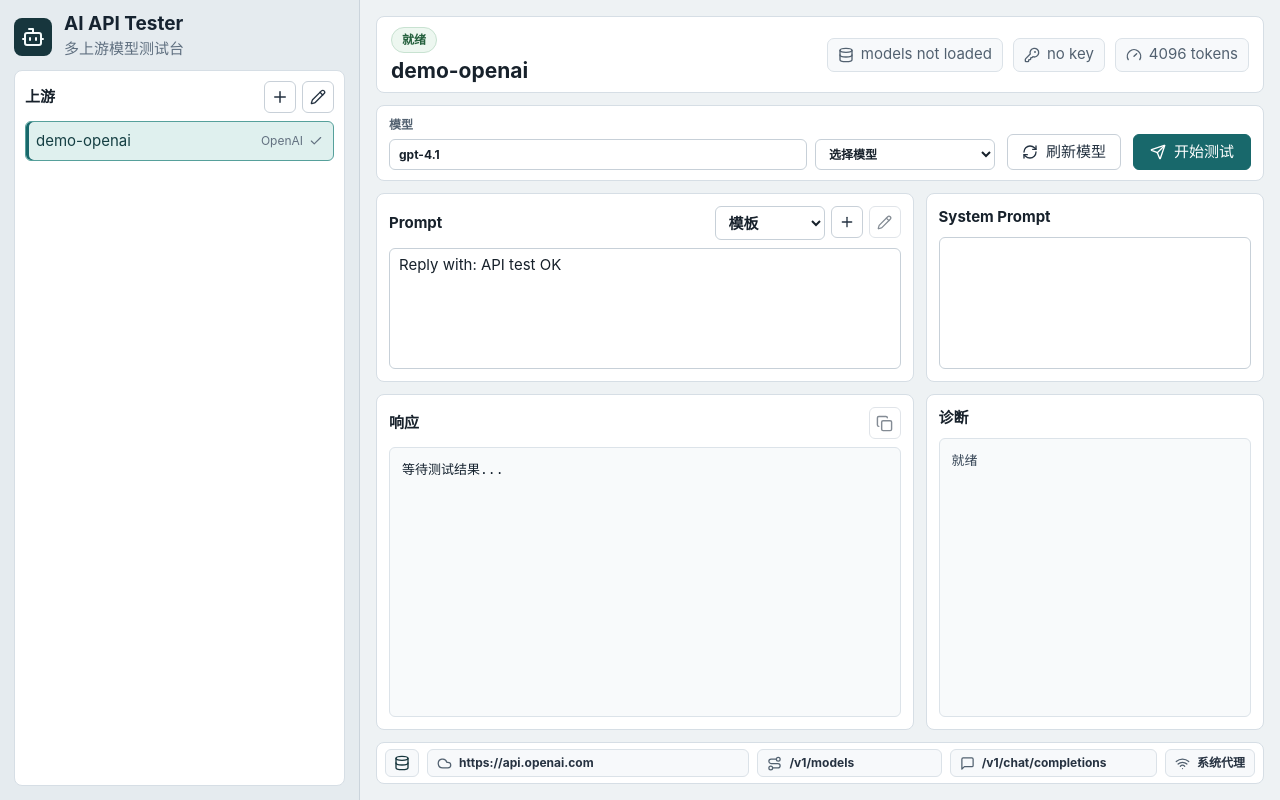
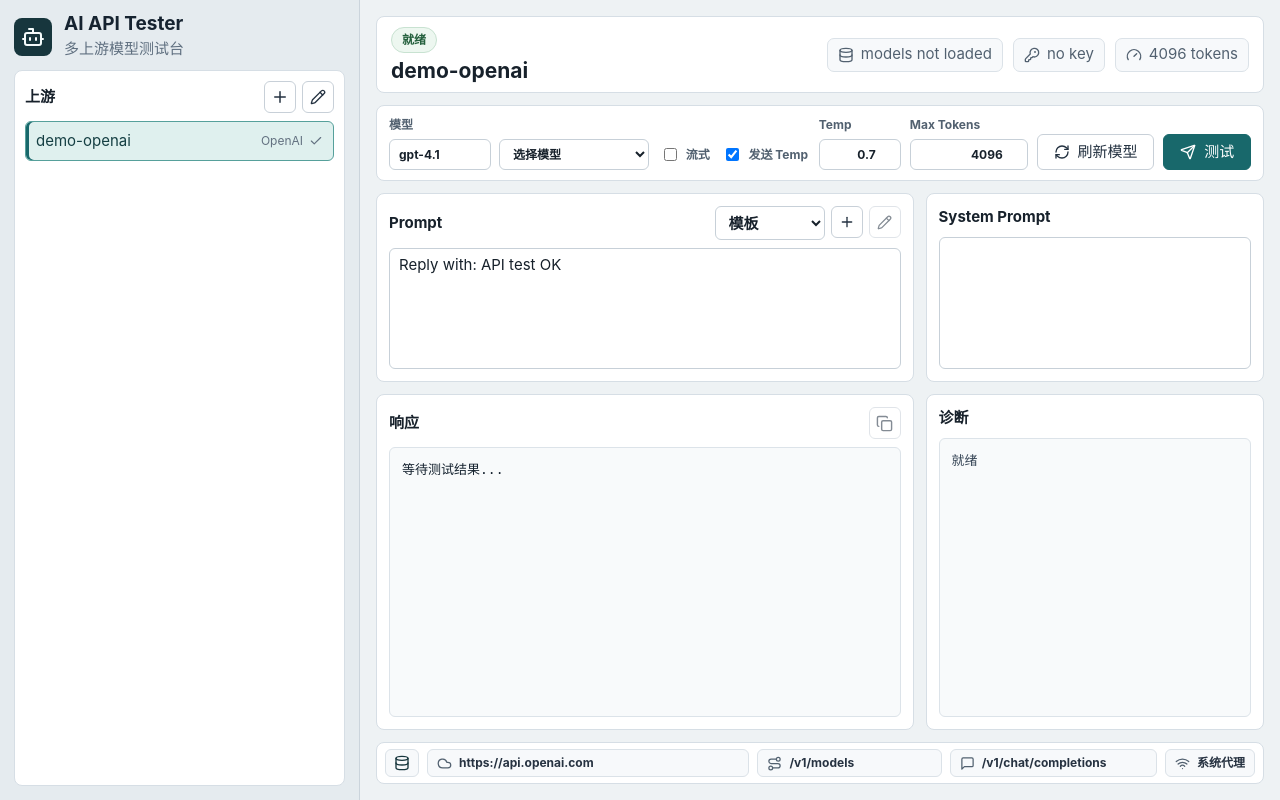
Before and after one commit to lavychen/AI_API_Tester, a React (Vite) app: page / in a window 1280 px wide. Built offline with nearby package versions, Linux system fonts and the light colour scheme.

Commit message:
Add request parameter controls

```diff
--- a/src/App.tsx
+++ b/src/App.tsx
@@ -205,6 +205,10 @@ export default function App() {
       }
       return { ...current, upstream };
     });
+  }
+
+  function updateRequestSetting<K extends keyof Upstream>(key: K, value: Upstream[K]) {
+    setDraft((current) => ({ ...current, [key]: value }));
   }
 
   async function saveConnectionDialog() {
@@ -467,13 +471,49 @@ export default function App() {
               </select>
             </div>
           </label>
+          <label className="inline-check">
+            <input
+              type="checkbox"
+              checked={draft.stream}
+              onChange={(event) => updateRequestSetting("stream", event.target.checked)}
+            />
+            流式
+          </label>
+          <label className="inline-check">
+            <input
+              type="checkbox"
+              checked={!!draft.send_temperature}
+              onChange={(event) => updateRequestSetting("send_temperature", event.target.checked)}
+            />
+            发送 Temp
+          </label>
+          <label className="param-control">
+            Temp
+            <input
+              type="number"
+              min={0}
+              max={2}
+              step={0.1}
+              value={draft.temperature}
+              onChange={(event) => updateRequestSetting("temperature", Number(event.target.value))}
+            />
+          </label>
+          <label className="param-control token-control">
+            Max Tokens
+            <input
+              type="number"
+              min={1}
+              value={draft.max_tokens}
+              onChange={(event) => updateRequestSetting("max_tokens", Number(event.target.value))}
+            />
+          </label>
           <button className="secondary" onClick={refreshModels} disabled={busy === "models"}>
             {busy === "models" ? <Loader2 className="spin" size={16} /> : <RefreshCw size={16} />}
             刷新模型
           </button>
           <button className="primary-action" onClick={sendPrompt} disabled={busy === "send"}>
             {busy === "send" ? <Loader2 className="spin" size={16} /> : <Send size={16} />}
-            开始测试
+            测试
           </button>
         </div>
 
--- a/src/styles.css
+++ b/src/styles.css
@@ -358,8 +358,8 @@ textarea:focus {
 .command-bar {
   align-items: end;
   display: grid;
-  gap: 12px;
-  grid-template-columns: minmax(320px, 1fr) auto auto;
+  gap: 9px;
+  grid-template-columns: minmax(260px, 0.9fr) auto auto 82px 118px auto auto;
   padding: 10px 12px;
 }
 
@@ -371,11 +371,39 @@ textarea:focus {
 .model-picker {
   display: grid;
   gap: 8px;
-  grid-template-columns: minmax(0, 1fr) 180px;
+  grid-template-columns: minmax(0, 1fr) 150px;
 }
 
 .primary-action {
-  min-width: 118px;
+  min-width: 82px;
+}
+
+.inline-check {
+  align-items: center;
+  display: inline-flex;
+  flex-direction: row;
+  gap: 6px;
+  height: 31px;
+  justify-content: center;
+  white-space: nowrap;
+}
+
+.inline-check input {
+  min-height: auto;
+  width: auto;
+}
+
+.param-control {
+  display: grid;
+  gap: 5px;
+}
+
+.param-control input {
+  text-align: right;
+}
+
+.token-control {
+  min-width: 112px;
 }
 
 .prompt-grid,
```
Also changed, not shown: 1 other file (tests, documents, lock files or other folders).
